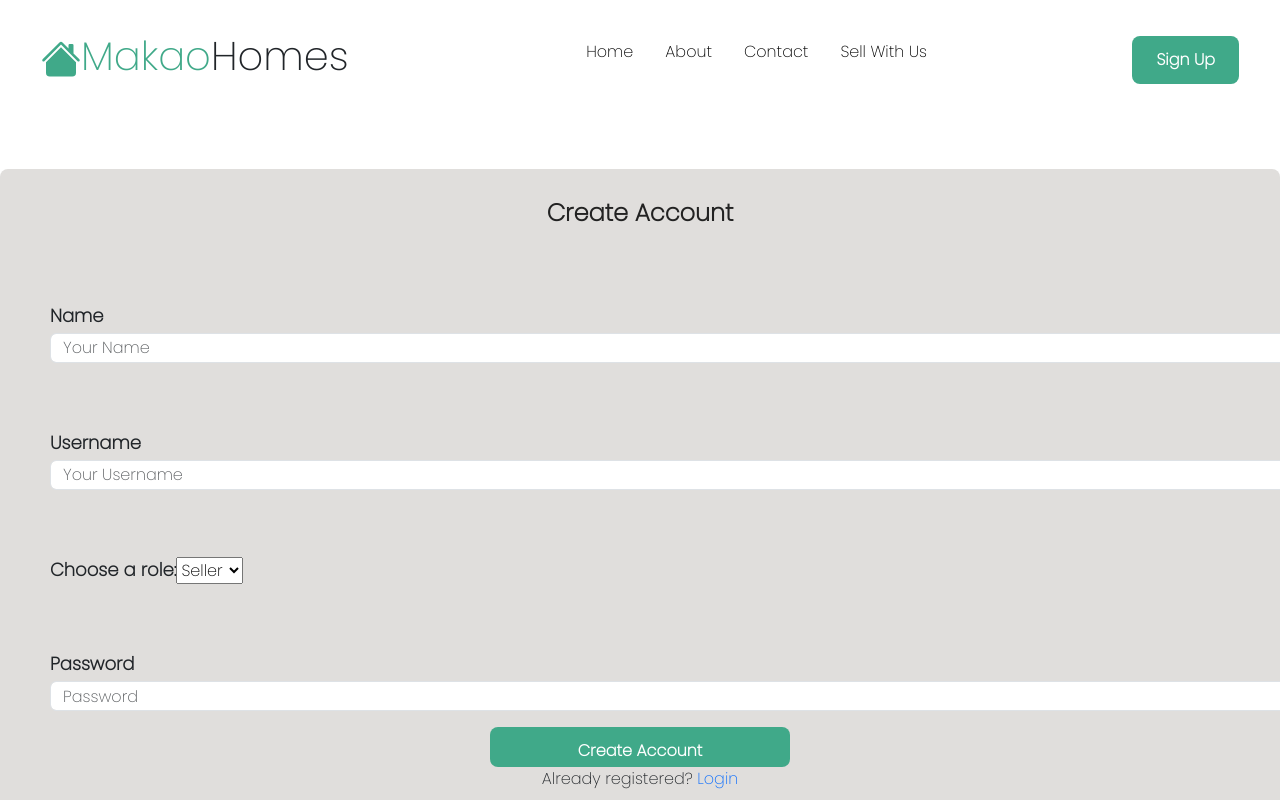
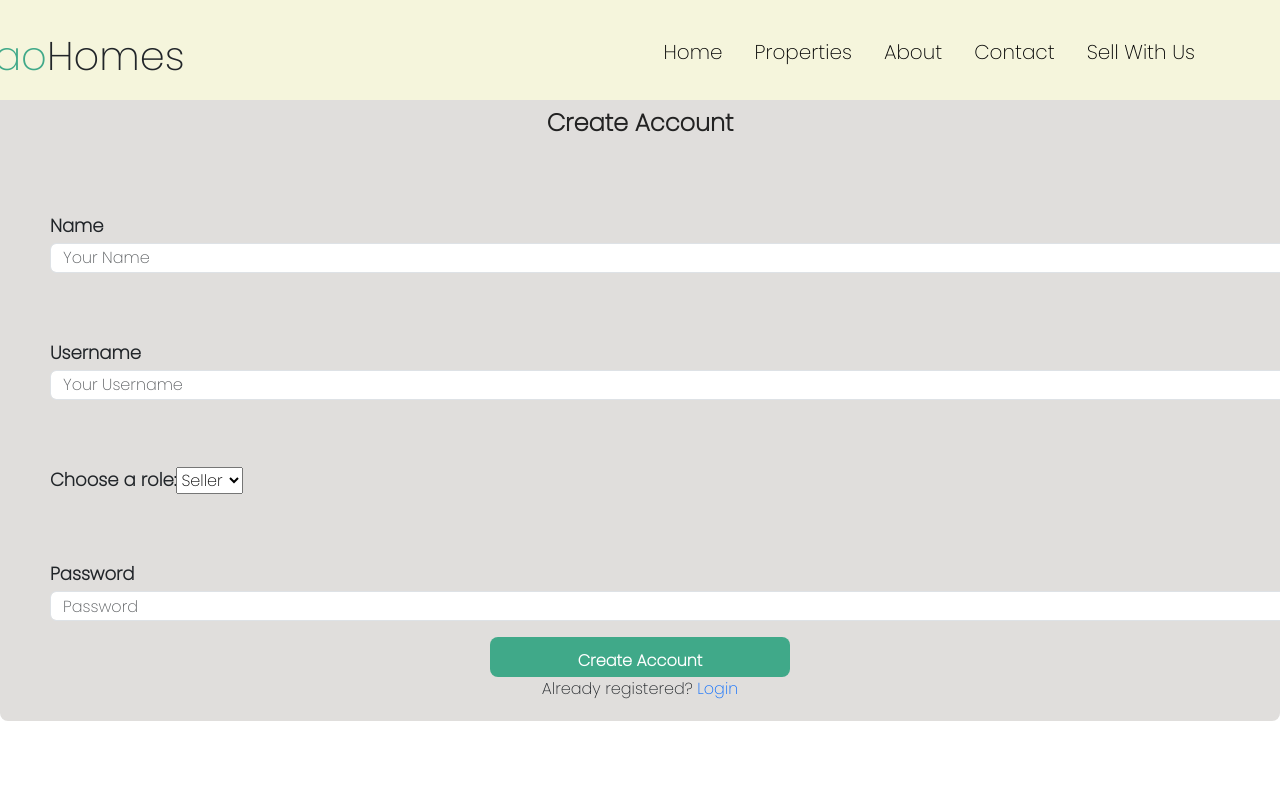
Before and after one commit to mbuimbogo/Makao-Homes-frontend, a React (Create React App) app in the folder makao-homes/: page /signup in a window 1280 px wide. Shown: the top 800 px of the page. Built offline with nearby package versions, Linux system fonts and the light colour scheme; no server answers.

Commit message:
style nav bar position

```diff
--- a/makao-homes/src/components/navbar/Navbar.css
+++ b/makao-homes/src/components/navbar/Navbar.css
@@ -1,20 +1,29 @@
 .navbar {
     width: 100%;
-    height: 90px;
+    height: 100px;
+    padding-top: 3px;
     top: 0;
     left: 0;
+    list-style: none;
+    position: fixed;
+    background-color: beige;
+    z-index: 1000;
 }
 
+
+
 .navbar .container {
-    height: 100%;
+    height: 100px;
     display: flex;
     justify-content: space-between;
     align-items: center;
-    padding: 1rem;
+    /* padding-bottom: ; */
+
 }
 
 .navbar span {
     color: #40A989;
+    margin-left: -160px;
 }
 
 .navbar .nav-menu {
@@ -31,6 +40,14 @@
 
 .navbar li {
     padding: 1rem;
+    font-size: 20px;
+    font-weight: 500;
+    padding-top: 34px;
+}
+
+.navbar li .btn {
+    margin-left: 80px;
+    margin-right: -200px;
 }
 
 @media screen and (max-width:940px) {
--- a/makao-homes/src/components/navbar/Navbar.js
+++ b/makao-homes/src/components/navbar/Navbar.js
@@ -1,4 +1,6 @@
 import React, {useState} from "react";
+// import { useNavigate } from "react-router-dom";
+
 import {HiOutlineMenuAlt4} from 'react-icons/hi';
 import {FaRegTimesCircle} from 'react-icons/fa' ;
 import {BsFillHouseFill} from 'react-icons/bs'
@@ -6,22 +8,35 @@ import './Navbar.css'
 
 const Navbar = () => {
 
+
+    // const navigate = useNavigate ()
+
+    // const navigateToSignup = () => {
+    //   navigate("/signup")
+    // }
+
     const handleClick = () => setClick(!click)
     const [click, setClick] = useState(false)
 
+
+
     return (
+        <>
             <div className="navbar">
                 <div className="container">
                     <h1><span><BsFillHouseFill/>Makao</span>Homes</h1>
 
                     <ul className={click ? 'nav-menu active' : 'nav-menu'}>
-                    <li><a href="">Home</a></li>
-                    <li><a href="">About</a></li>
-                    <li><a href="">Contact</a></li>
-                    <li><a href="">Sell With Us</a></li>
+                        <li><a href="/">Home</a></li>
+                        <li><a href="/properties">Properties</a></li>
+                        <li><a href="/about">About</a></li>
+                        <li><a href="/contact">Contact</a></li>
+                        <li><a href="/sellwithus">Sell With Us</a></li>
+                        <li><a href="/signup" ><button className="btn" >Sign Up</button></a></li>
+
                     </ul>
 
-                <button className="btn">Sign Up</button>
+
 
                     <div className="hamburger" onClick={handleClick}>
                         {click ? (<FaRegTimesCircle className="icon" />) : (<HiOutlineMenuAlt4 className="icon" />)}
@@ -31,6 +46,8 @@ const Navbar = () => {
                 </div>
 
             </div>
+
+        </>
     )
 }
 
```
Lines whose indentation alone changed are shown as unchanged.
